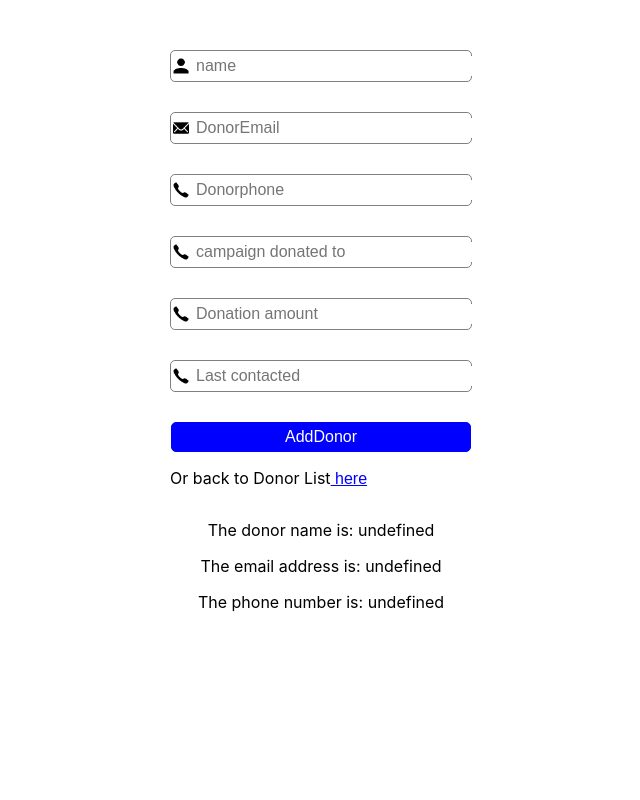
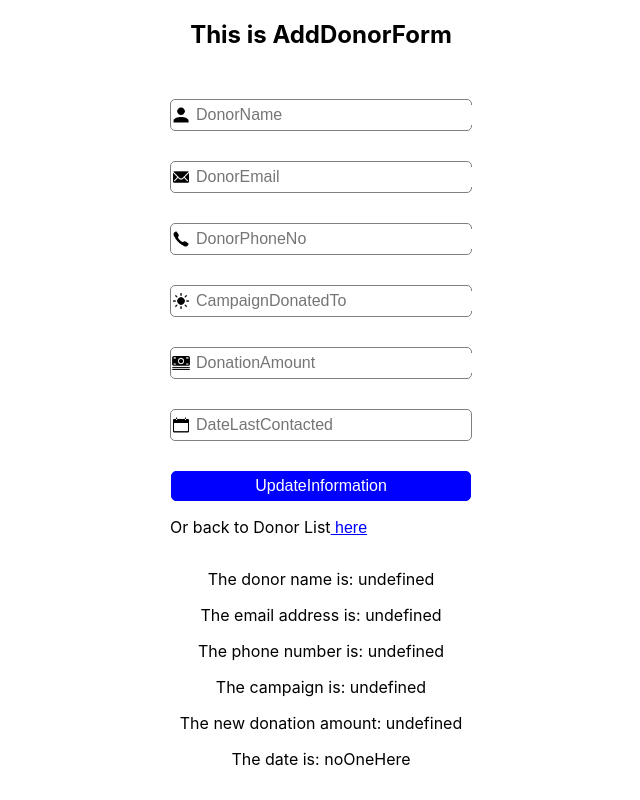
Before and after one commit to Build-Week-Donor-Management-Bountiful/Front-end, a React (Create React App) app: page /adddonor in a window 1280 px wide. Shown: the whole page, without its empty margins (319-959 px from the left). Built offline with nearby package versions, Linux system fonts and the light colour scheme; sample sign-in values are in the browser's storage; a web font is replaced by a local one.

Commit message:
Made AddDonorForm look like EditDonorForm - key names of values object are from AddDonorForm

```diff
--- a/src/App.js
+++ b/src/App.js
@@ -62,6 +62,8 @@ function App() {
             <Route exact path="/" component={LoginPage}/>
             <Route path="/register" component={RegisterPage}/>
 
+            {/* <Route path="/editDonor/:id" component={EditDonorPage}/>
+            <Route path="/adddonor" component={AddDonorPage}/> */}
 
             {/* <PrivateRoute path="/adddonor" component={AddDonorPage}/> */}
             <PrivateRoute path="/editDonor/:id" component={EditDonorPage}/>
--- a/src/components/AddDonorForm.js
+++ b/src/components/AddDonorForm.js
@@ -7,9 +7,13 @@ import styled from "styled-components";
 import userIcon from '../images/user.png';
 import phoneIcon from '../images/phoneHeadset.png';
 import mailIcon from '../images/mail.png';
+import cashIcon from '../images/cash.png';
+import sunnyIcon from '../images/sunny.png';
 
 import TextIn from './TextIn';
 import SubmitBtn from './SubmitBtn';
+import DateSet from './DateSet';
+// import CommMeth from './CommMeth';
 
 //redux
 import { addDonor } from '../actions'
@@ -35,51 +39,141 @@ const StyledLink = styled(Link)`
   font-family: 'Muli', sans-serif;
 `;
 
-const AddDonorForm = ({values,errors,touched,status}) => {
+// const backendServerUp = true;
+// const backendServerUp = false;
+
+// function getServerData() {
+//   if(backendServerUp) {
+//     return {
+//       srvDonorId : "101",
+//       srvDonorName : "Chandler Bing",
+//       srvDonorEmail : "cb@yahoo.com",
+//       srvDonorPhoneNo : "123",
+//       srvLastCommDate : "03/09/2018",
+//       srvLastCommMeth : "phone",
+//     };
+//   }
+// }
+
+function dateObjToStr(date) {
+
+  let dateString = (date.getMonth()+1)<10 ? "0"+(date.getMonth()+1) : ""+(date.getMonth()+1);
+  dateString = dateString + "/" + (date.getDate()<10 ? "0"+date.getDate() : date.getDate());
+  dateString = dateString + "/" + date.getFullYear();
+
+  return dateString;
+}
+
+
+const AddDonorForm = (props) => {
+  const {values,errors,touched,status,setFieldValue,setFieldTouched} = props;
   const [data, setData] = useState({});
+
   useEffect(() => {
-    // console.log("This is status in useEffects: ",status);
-    status && setData(status);
+    if(status) {
+      let dateString = dateObjToStr(status.date);
+
+
+      setData({
+        ...data,
+        ...status,
+        "dateString": dateString,
+      });
+    }
+
   }, [status]);
+
+
+  // useEffect(() => {
+  //   let response = getServerData();
+
+  //   if(response) {
+  //     setFieldValue("donorId",response.srvDonorId,false);
+  //     setFieldValue("donorName",response.srvDonorName,false);
+  //     setFieldValue("email",response.srvDonorEmail,false);
+  //     setFieldValue("phoneNo",response.srvDonorPhoneNo,false);
+  //     setFieldValue("commMeth",response.srvLastCommMeth,false);
+
+  //     let year =  response.srvLastCommDate.slice(6);
+  //     let month = parseInt(response.srvLastCommDate.slice(0,2))-1;
+  //     let day = response.srvLastCommDate.slice(3,5)
+  //     let dateObj = new Date(year,month,day);
+  //     setFieldValue("dateState",dateObj,false);
+  //   }
+  // }, []);
+
+  function handleDateChange(date) {
+    if(date) {
+
+      setFieldValue("date",date,true);
+      setFieldTouched("date",true,true);
+
+    } else {
+
+      setFieldValue("date","",true);
+
+    }
+
+  }
+
+  // The following are for debugging and learning
+  // comment out in final code
+  // console.log("Before return and data is:", data);
+  // console.log("Before return and values is:", values);
+  // console.log("Before return and touched is:", touched);
+  // console.log("Before return and errors is:", errors);
 
   return (
     <>
+
+      <h1>This is AddDonorForm</h1>
+
       <FormCtrDiv>
         <Form>
+
+          {/* <TextIn
+            fieldName="donorId" fieldType="text" fieldPlaceHolder="DonorID"
+            iconImg={userIcon} imgTxt="Donor Icon"
+            touched={touched.donorId} errors={errors.donorId}
+          /> */}
+
           <TextIn
-            fieldName="name" fieldType="text" fieldPlaceHolder="name"
+            fieldName="name" fieldType="text" fieldPlaceHolder="DonorName"
             iconImg={userIcon} imgTxt="Donor Icon"
             touched={touched.name} errors={errors.name}
           />
+
           <TextIn
             fieldName="email" fieldType="email" fieldPlaceHolder="DonorEmail"
             iconImg={mailIcon} imgTxt="Email Icon"
             touched={touched.email} errors={errors.email}
           />
+
           <TextIn
-            fieldName="phone" fieldType="text" fieldPlaceHolder="Donorphone"
+            fieldName="phone" fieldType="text" fieldPlaceHolder="DonorPhoneNo"
             iconImg={phoneIcon} imgTxt="Phone Icon"
             touched={touched.phone} errors={errors.phone}
           />
 
           <TextIn
-            fieldName="campaign" fieldType="text" fieldPlaceHolder="campaign donated to"
-            iconImg={phoneIcon} imgTxt="Phone Icon"
+            fieldName="campaign" fieldType="text" fieldPlaceHolder="CampaignDonatedTo"
+            iconImg={sunnyIcon} imgTxt="Campaign Icon"
             touched={touched.campaign} errors={errors.campaign}
           />
 
           <TextIn
-            fieldName="amount" fieldType="text" fieldPlaceHolder="Donation amount"
-            iconImg={phoneIcon} imgTxt="Phone Icon"
+            fieldName="amount" fieldType="text" fieldPlaceHolder="DonationAmount"
+            iconImg={cashIcon} imgTxt="Cash Icon"
             touched={touched.amount} errors={errors.amount}
           />
 
-          <TextIn
-            fieldName="date" fieldType="text" fieldPlaceHolder="Last contacted"
-            iconImg={phoneIcon} imgTxt="Phone Icon"
-            touched={touched.date} errors={errors.date}
-          />
-        <SubmitBtn textDisplay={"AddDonor"}/>
+          {/* This is for last communication date */}
+          <DateSet date={values.date} handleDateChange={handleDateChange} errors={errors.date} touched={touched.date}/>
+
+          {/* This is for last communication method */}
+          {/* <CommMeth  fieldName="commMeth" touched={touched.commMeth} errors={errors.commMeth} /> */}
+
+          <SubmitBtn textDisplay={"UpdateInformation"}/>
           <RegisDiv>
             <p>
               Or back to Donor List
@@ -98,6 +192,9 @@ const AddDonorForm = ({values,errors,touched,status}) => {
       <p>{`The donor name is: ${data.name}`}</p>
       <p>{`The email address is: ${data.email}`}</p>
       <p>{`The phone number is: ${data.phone}`}</p>
+      <p>{`The campaign is: ${data.campaign}`}</p>
+      <p>{`The new donation amount: ${data.amount}`}</p>
+      <p>{`The date is: ${data.date?dateObjToStr(data.date):"noOneHere"}`}</p>
 
     </>
 
@@ -110,34 +207,37 @@ const AddDonorForm = ({values,errors,touched,status}) => {
 
 const FormikAddDonorForm = withFormik({
 
-  mapPropsToValues({ name, email, phone, campaign, amount, date}) {
+  mapPropsToValues({ name, email, phone, campaign, amount, date }) {
     return {
+      // donorId: donorId || "",
       name: name || "",
       email: email || "",
       phone: phone || "",
-      campaign: campaign || '',
-      amount: amount || '',
-      date: date || ''
+      campaign: campaign || "",
+      amount: amount || "",
+      date: date || "",
 
     };
   },
 
   validationSchema: Yup.object().shape({
+    // donorId: Yup.number().required("Please input donor's id number").typeError("Please input only digits not other chars").integer("Please input only digits not other chars"),
     name: Yup.string().required("Please input a donor name"),
     email: Yup.string().required("Please input donor's email address").email("Please enter a valid email"),
-    phone: Yup.string().required("Please input donor's phone number"),
-    campaign: Yup.string().required("Please input campaign"),
-    amount: Yup.number().required("Please input amount donated"),
-    date: Yup.string().required("Please input date")
+    phone: Yup.number().required("Please input donor's phone number").typeError("Please input only digits not other chars"),
+    // commMeth: Yup.string().oneOf(["email", "phone"],"Please choose communication method").required("Please choose communication method"),
+    campaign: Yup.string().required("Please input a campaign name"),
+    amount: Yup.number().required("Please input new donation amount").typeError("Please input only digits not other chars"),
+    date: Yup.mixed().required("Please set a date"),
 
   }),
 
-  handleSubmit(values, { props, setStatus, resetForm }) {
+  handleSubmit(values, { props, setStatus, setFieldError, resetForm }) {
+
     resetForm();
-    // console.log("In the handleSubmit function and values is: ",values);
     setStatus(values);
-    console.log({id: Math.random(), ...values})
-    props.addDonor({id: Math.random(), ...values});
+    console.log({id: Math.random(), ...values, date:dateObjToStr(values.date)})
+    // props.addDonor({id: Math.random(), ...values, date:dateObjToStr(values.date)});
 
 
   },
@@ -146,15 +246,3 @@ const FormikAddDonorForm = withFormik({
 })(AddDonorForm);
 
 export default connect(null, { addDonor })(FormikAddDonorForm);
-
-
-
-/*
-    id: Math.random(),
-            name: 'John Timoth',
-            email: 'ysoserious@any.net',
-            phone: '555-907-5955',
-            campaign: 'Feed The Homeless',
-            amount: 50,
-            date: '10/12/19'
-*/
--- a/src/components/EditDonorForm.js
+++ b/src/components/EditDonorForm.js
@@ -8,11 +8,12 @@ import userIcon from '../images/user.png';
 import phoneIcon from '../images/phoneHeadset.png';
 import mailIcon from '../images/mail.png';
 import cashIcon from '../images/cash.png';
+import sunnyIcon from '../images/sunny.png';
 
 import TextIn from './TextIn';
 import SubmitBtn from './SubmitBtn';
 import DateSet from './DateSet';
-import CommMeth from './CommMeth';
+// import CommMeth from './CommMeth';
 
 const FormCtrDiv = styled.div`
   margin-top:50px;
@@ -35,21 +36,28 @@ const StyledLink = styled(Link)`
 `;
 
 // const backendServerUp = true;
-const backendServerUp = false;
+// const backendServerUp = false;
 
-function getServerData() {
+// function getServerData() {
+//   if(backendServerUp) {
+//     return {
+//       srvDonorId : "101",
+//       srvDonorName : "Chandler Bing",
+//       srvDonorEmail : "cb@yahoo.com",
+//       srvDonorPhoneNo : "123",
+//       srvLastCommDate : "03/09/2018",
+//       srvLastCommMeth : "phone",
+//     };
+//   }
+// }
 
-  if(backendServerUp) {
-    return {
-      srvDonorId : "101",
-      srvDonorName : "Chandler Bing",
-      srvDonorEmail : "cb@yahoo.com",
-      srvDonorPhoneNo : "123",
-      srvLastCommDate : "03-09-2018",
-      srvLastCommMeth : "phone",
-    };
-  }
+function dateObjToStr(date) {
 
+  let dateString = (date.getMonth()+1)<10 ? "0"+(date.getMonth()+1) : ""+(date.getMonth()+1);
+  dateString = dateString + "/" + (date.getDate()<10 ? "0"+date.getDate() : date.getDate());
+  dateString = dateString + "/" + date.getFullYear();
+
+  return dateString;
 }
 
 
@@ -59,11 +67,8 @@ const EditDonorForm = (props) => {
 
   useEffect(() => {
     if(status) {
-      let date = status.dateState;
+      let dateString = dateObjToStr(status.date);
 
-      let dateString = (date.getMonth()+1)<10 ? "0"+(date.getMonth()+1) : ""+(date.getMonth()+1);
-      dateString = dateString + "-" + (date.getDate()<10 ? "0"+date.getDate() : date.getDate());
-      dateString = dateString + "-" + date.getFullYear();
 
       setData({
         ...data,
@@ -75,33 +80,33 @@ const EditDonorForm = (props) => {
   }, [status]);
 
 
-  useEffect(() => {
-    let response = getServerData();
+  // useEffect(() => {
+  //   let response = getServerData();
 
-    if(response) {
-      setFieldValue("donorId",response.srvDonorId,false);
-      setFieldValue("donorName",response.srvDonorName,false);
-      setFieldValue("email",response.srvDonorEmail,false);
-      setFieldValue("phoneNo",response.srvDonorPhoneNo,false);
-      setFieldValue("commMeth",response.srvLastCommMeth,false);
+  //   if(response) {
+  //     setFieldValue("donorId",response.srvDonorId,false);
+  //     setFieldValue("donorName",response.srvDonorName,false);
+  //     setFieldValue("email",response.srvDonorEmail,false);
+  //     setFieldValue("phoneNo",response.srvDonorPhoneNo,false);
+  //     setFieldValue("commMeth",response.srvLastCommMeth,false);
 
-      let year =  response.srvLastCommDate.slice(6);
-      let month = parseInt(response.srvLastCommDate.slice(0,2))-1;
-      let day = response.srvLastCommDate.slice(3,5)
-      let dateObj = new Date(year,month,day);
-      setFieldValue("dateState",dateObj,false);
-    }
-  }, []);
+  //     let year =  response.srvLastCommDate.slice(6);
+  //     let month = parseInt(response.srvLastCommDate.slice(0,2))-1;
+  //     let day = response.srvLastCommDate.slice(3,5)
+  //     let dateObj = new Date(year,month,day);
+  //     setFieldValue("dateState",dateObj,false);
+  //   }
+  // }, []);
 
   function handleDateChange(date) {
     if(date) {
 
-      setFieldValue("dateState",date,true);
-      setFieldTouched("dateState",true,true);
+      setFieldValue("date",date,true);
+      setFieldTouched("date",true,true);
 
     } else {
 
-      setFieldValue("dateState","",true);
+      setFieldValue("date","",true);
 
     }
 
@@ -116,19 +121,22 @@ const EditDonorForm = (props) => {
 
   return (
     <>
+
+      <h1>This is EditDonorForm</h1>
+
       <FormCtrDiv>
         <Form>
 
-          <TextIn
+          {/* <TextIn
             fieldName="donorId" fieldType="text" fieldPlaceHolder="DonorID"
             iconImg={userIcon} imgTxt="Donor Icon"
             touched={touched.donorId} errors={errors.donorId}
-          />
+          /> */}
 
           <TextIn
-            fieldName="donorName" fieldType="text" fieldPlaceHolder="DonorName"
+            fieldName="name" fieldType="text" fieldPlaceHolder="DonorName"
             iconImg={userIcon} imgTxt="Donor Icon"
-            touched={touched.donorName} errors={errors.donorName}
+            touched={touched.name} errors={errors.name}
           />
 
           <TextIn
@@ -138,22 +146,28 @@ const EditDonorForm = (props) => {
           />
 
           <TextIn
-            fieldName="phoneNo" fieldType="text" fieldPlaceHolder="DonorPhoneNo"
+            fieldName="phone" fieldType="text" fieldPlaceHolder="DonorPhoneNo"
             iconImg={phoneIcon} imgTxt="Phone Icon"
-            touched={touched.phoneNo} errors={errors.phoneNo}
+            touched={touched.phone} errors={errors.phone}
+          />
+
+          <TextIn
+            fieldName="campaign" fieldType="text" fieldPlaceHolder="CampaignDonatedTo"
+            iconImg={sunnyIcon} imgTxt="Campaign Icon"
+            touched={touched.campaign} errors={errors.campaign}
+          />
+
+          <TextIn
+            fieldName="amount" fieldType="text" fieldPlaceHolder="DonationAmount"
+            iconImg={cashIcon} imgTxt="Cash Icon"
+            touched={touched.amount} errors={errors.amount}
           />
 
           {/* This is for last communication date */}
-          <DateSet date={values.dateState} handleDateChange={handleDateChange} errors={errors.dateState} touched={touched.dateState}/>
+          <DateSet date={values.date} handleDateChange={handleDateChange} errors={errors.date} touched={touched.date}/>
 
           {/* This is for last communication method */}
-          <CommMeth  fieldName="commMeth" touched={touched.commMeth} errors={errors.commMeth} />
-
-          <TextIn
-            fieldName="moneyGiven" fieldType="text" fieldPlaceHolder="NewMoneyDonated"
-            iconImg={cashIcon} imgTxt="Donor Icon"
-            touched={touched.moneyGiven} errors={errors.moneyGiven}
-          />
+          {/* <CommMeth  fieldName="commMeth" touched={touched.commMeth} errors={errors.commMeth} /> */}
 
           <SubmitBtn textDisplay={"UpdateInformation"}/>
           <RegisDiv>
@@ -171,13 +185,12 @@ const EditDonorForm = (props) => {
 
       {/* The following code is for testing purposes only */}
       {/* comment out in customer version of the code */}
-      <p>{`The donor ID is: ${data.donorId}`}</p>
-      <p>{`The donor name is: ${data.donorName}`}</p>
+      <p>{`The donor name is: ${data.name}`}</p>
       <p>{`The email address is: ${data.email}`}</p>
-      <p>{`The phone number is: ${data.phoneNo}`}</p>
-      <p>{`The date is: ${data.dateString}`}</p>
-      <p>{`The donor communication method is: ${data.commMeth}`}</p>
-      <p>{`The new donation amount: ${data.moneyGiven}`}</p>
+      <p>{`The phone number is: ${data.phone}`}</p>
+      <p>{`The campaign is: ${data.campaign}`}</p>
+      <p>{`The new donation amount: ${data.amount}`}</p>
+      <p>{`The date is: ${data.date?dateObjToStr(data.date):"noOneHere"}`}</p>
 
     </>
 
@@ -190,36 +203,38 @@ const EditDonorForm = (props) => {
 
 const FormikEditDonorForm = withFormik({
 
-  mapPropsToValues({ donorId, donorName, email, phoneNo, commMeth, dateState, moneyGiven }) {
+  mapPropsToValues({ name, email, phone, campaign, amount, date }) {
     return {
-      donorId: donorId || "",
-      donorName: donorName || "",
+      // donorId: donorId || "",
+      name: name || "",
       email: email || "",
-      phoneNo: phoneNo || "",
-      commMeth: commMeth || "",
-      dateState: dateState || "",
-      moneyGiven: moneyGiven || "",
+      phone: phone || "",
+      campaign: campaign || "",
+      amount: amount || "",
+      date: date || "",
+
     };
   },
 
   validationSchema: Yup.object().shape({
-    donorId: Yup.number().required("Please input donor's id number").typeError("Please input only digits not other chars").integer("Please input only digits not other chars"),
-    donorName: Yup.string().required("Please input a donor name"),
+    // donorId: Yup.number().required("Please input donor's id number").typeError("Please input only digits not other chars").integer("Please input only digits not other chars"),
+    name: Yup.string().required("Please input a donor name"),
     email: Yup.string().required("Please input donor's email address").email("Please enter a valid email"),
-    phoneNo: Yup.number().required("Please input donor's phone number").typeError("Please input only digits not other chars")
-      .min(111,"Please input a 3 digit phone number").max(999,"Please input a 3 digit phone number").integer("Please input only digits not other chars"),
-    commMeth: Yup.string().oneOf(["email", "phone"],"Please choose communication method").required("Please choose communication method"),
-    dateState: Yup.mixed().required("Please set a date"),
-    moneyGiven: Yup.number().required("Please input new donation amount").typeError("Please input only digits not other chars"),
+    phone: Yup.number().required("Please input donor's phone number").typeError("Please input only digits not other chars"),
+    // commMeth: Yup.string().oneOf(["email", "phone"],"Please choose communication method").required("Please choose communication method"),
+    campaign: Yup.string().required("Please input a campaign name"),
+    amount: Yup.number().required("Please input new donation amount").typeError("Please input only digits not other chars"),
+    date: Yup.mixed().required("Please set a date"),
+
   }),
 
-  handleSubmit(values, { setStatus, setFieldError, resetForm }) {
+  handleSubmit(values, { props, setStatus, setFieldError, resetForm }) {
 
     resetForm();
     setStatus(values);
+    console.log({id: Math.random(), ...values, date:dateObjToStr(values.date)})
+    // props.addDonor({id: Math.random(), ...values, date:dateObjToStr(values.date)});
 
-    //I don't need the if statements here, as it seems Formik will not execute handleSubmit until
-    //touched is true and there are no errors
 
   },
 
```
Also changed, not shown: src/images/sunny.png (added), src/images/sunny.svg (added).
